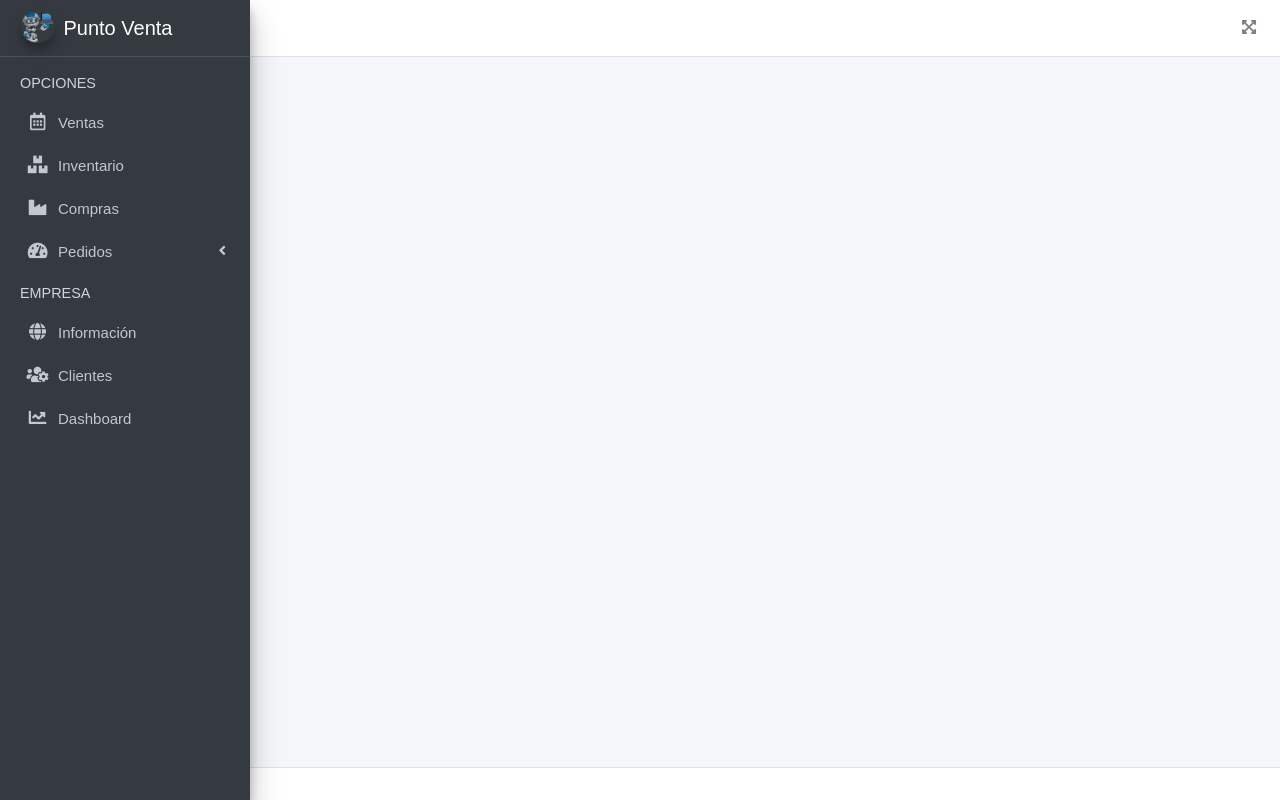
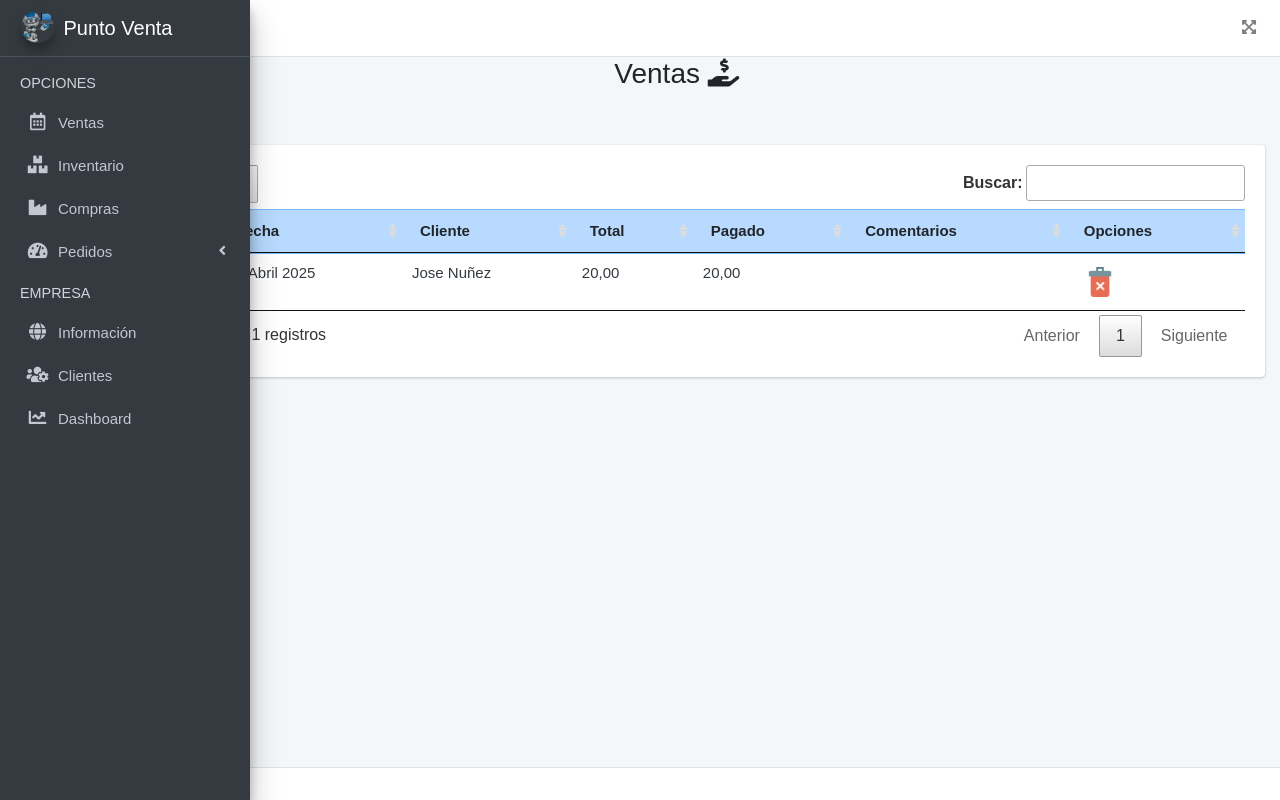
Before and after one commit to NicoNunez4598/PuntoDeVenta, a Django app: page /ventas/ in a window 1280 px wide. Run offline with Django 5.2, Linux system fonts and the light colour scheme; data comes from the database, SQL or seed files in the repository; both versions use the stored data as it was after the commit; some libraries are stand-ins or nearby versions.

Commit message:
add ventas funcionando

```diff
--- a/PuntoDeVenta/Ventas/models.py
+++ b/PuntoDeVenta/Ventas/models.py
@@ -82,3 +82,19 @@ class ProductosEgreso(models.Model):
     def toJSON(self):
         item = model_to_dict(self, exclude=['created'])
         return item
+
+class Empresa(models.Model):
+    nombre = models.CharField(max_length=200, null=False, blank=False)
+    cuit = models.IntegerField(null=False, blank=False)
+    direccion = models.CharField(max_length=200, null=False, blank=False)
+    telefono = models.CharField(max_length=200, null=False, blank=False)
+    email = models.EmailField()
+    created = models.DateTimeField(auto_now_add=True)
+    updated = models.DateTimeField(auto_now=True)
+
+    class Meta:
+        verbose_name = "Empresa"
+        verbose_name_plural = "Empresas"
+
+    def __str__(self):
+        return self.nombre
--- a/PuntoDeVenta/Ventas/templates/ventas.html
+++ b/PuntoDeVenta/Ventas/templates/ventas.html
@@ -3,5 +3,54 @@
 {% load static %}
 
 {% block content %}
-    <h1>Ventas</h1>
+    <div class="row">
+        <div class="col-md-12">
+            <h3 class="text-center">Ventas   <i class="fas fa-hand-holding-usd"></i></h3>
+                <div class="col-md-3 pb-2">
+                    <a href="{% url 'AddVenta' %}">
+                        <button type="button" class="btn btn-success">
+                            Agregar venta
+                            <i class="fas fa-plus-circle"></i>
+                        </button>
+                    </a>
+                </div>
+        </div>
+    </div>
+
+        <div class="row">
+            <div class="col-md-12">
+                <div class="card card-body" style="overflow:scroll">
+                    <table class="table table-hover table-primary" id="myTable">
+                        <thead>
+                            <tr>
+                                <th># ID</th>
+                                <th>Fecha</th>
+                                <th>Cliente</th>
+                                <th>Total</th>
+                                <th>Pagado</th>
+                                <th>Comentarios</th>
+                                <th>Opciones</th>
+                            </tr>
+                        </thead>
+                        <tbody class="text-dark">
+                            {% for i in Ventas %}
+                            <tr>
+                                <td>{{i.id}}</td>
+                                <td>{{i.fecha_pedido}}</td>
+                                <td>{{i.cliente}}</td>
+                                <td>{{i.total}}</td>
+                                <td>{{i.pagado}}</td>
+                                <td>{{i.comentarios}}</td>
+                                <td>
+                                    <button onclick="eliminarProducto('{{i.id}}')" class="btn btn-dark-outline btn-sm"
+                                        data-toggle="modal" href="#EliminarPersonalModal"><img
+                                            src="{% static 'index/img/delete.png' %}" alt="Error" width="30"></button>
+                                </td>
+                            </tr>
+                            {% endfor %}
+                        </tbody>
+                    </table>
+                </div>
+            </div>
+        </div>
 {% endblock %}
--- a/PuntoDeVenta/Ventas/views.py
+++ b/PuntoDeVenta/Ventas/views.py
@@ -9,12 +9,19 @@ from django.template.loader import get_template
 from weasyprint import HTML, CSS
 from django.conf import settings
 import os
+import json
 
 
 # Create your views here.
 
 def ventas_view(request):
-    return render(request, 'ventas.html')
+    ventas = Egreso.objects.all()
+    num_ventas = len(ventas)
+    context = {
+        'Ventas': ventas,
+        'num_ventas': num_ventas
+    }
+    return render(request, 'ventas.html', context)
 
 def clientes_view(request):
     clientes = Cliente.objects.all()
@@ -118,12 +125,38 @@ class add_ventas(ListView):
                     item = i.toJSON()
                     item['value'] = i.descripcion
                     data.append(item)
+            elif action == 'save':
+                total_pagado = float(request.POST['efectivo']) + float(request.POST['tarjeta']) + float(request.POST['transferencia']) + float(request.POST['vales']) + float(request.POST['otro'])
+                fecha = request.POST['fecha']
+                id_cliente = int(request.POST['id_cliente'])
+                cliente = Cliente.objects.get(id=id_cliente)
+                datos = json.loads(request.POST['verts'])
+                total_venta = float(datos['total'])
+                ticket_num = int(request.POST['ticket'])
+                if ticket_num == 1:
+                    ticket = True
+                else:
+                    ticket = False
+                desglosar_iva_num = int(request.POST['desglosar'])
+                if desglosar_iva_num == 0:
+                    desglosar_iva = False
+                elif desglosar_iva_num == 1:
+                    desglosar_iva = True
+                comentarios = request.POST['comentarios']
+                new_venta = Egreso(fecha_pedido=fecha, cliente=cliente, total=total_venta, pagado=total_pagado, comentarios=comentarios, ticket=ticket, desglosar=desglosar_iva)
+                new_venta.save()
             else:
                 data['error'] = "Ha ocurrido un error"
         except Exception as e:
             data['error'] = str(e)
 
         return JsonResponse(data,safe=False)
+    def get_context_data(self, **kwargs):
+        context = super().get_context_data(**kwargs)
+        context['productos_lista'] = Producto.objects.all()
+        context['clientes_lista'] = Cliente.objects.all()
+
+        return context
 
 
 def export_pdf_view(request, id, iva):
```
Also changed, not shown: PuntoDeVenta/Ventas/admin.py (+7 -1 lines), PuntoDeVenta/Ventas/templates/add_ventas.html (+19 -2 lines), PuntoDeVenta/Ventas/migrations/0005_empresa_alter_producto_iva.py (added), PuntoDeVenta/Ventas/static/index/img/archivo-pdf.png (added), PuntoDeVenta/db.sqlite3.
